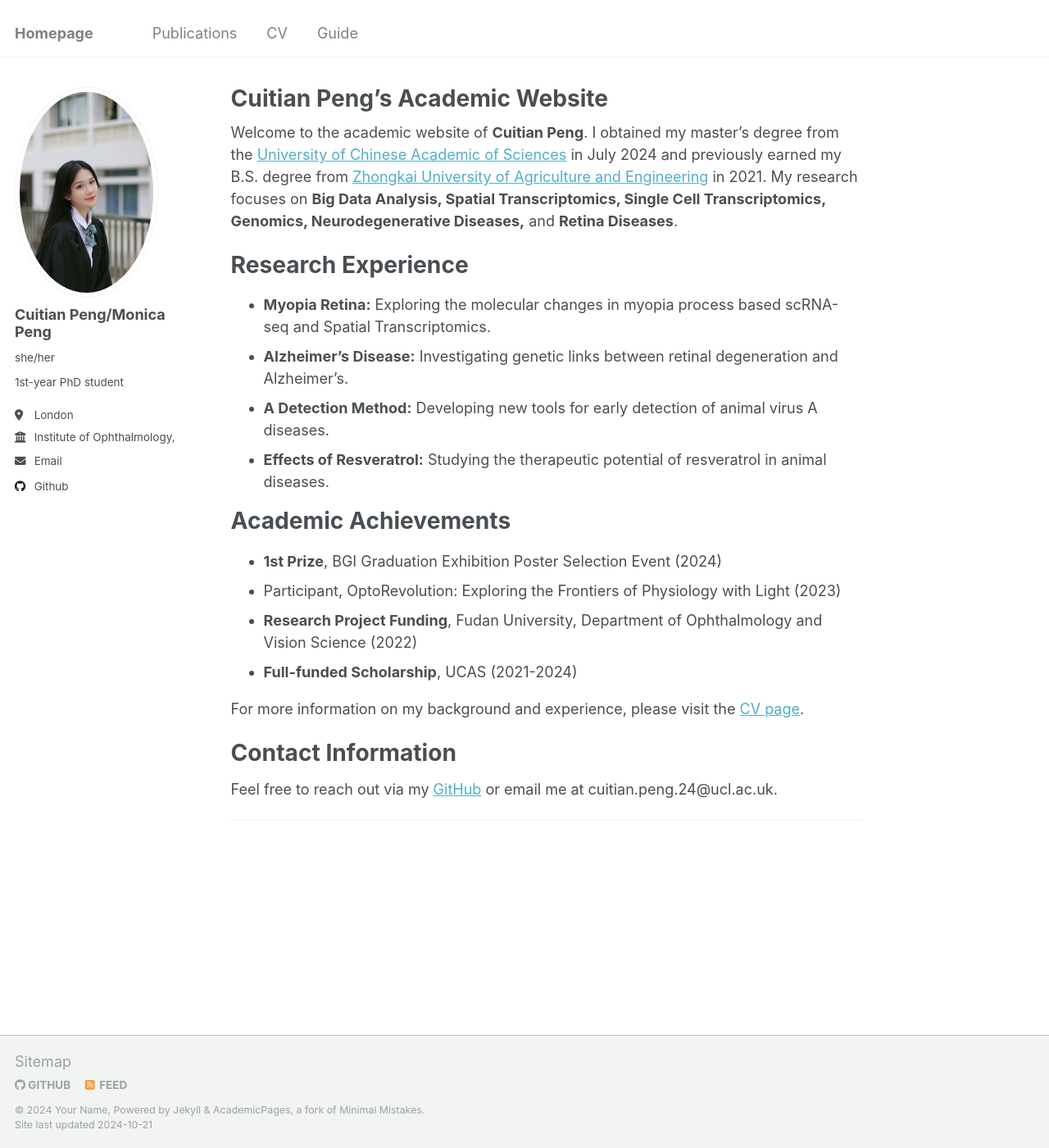
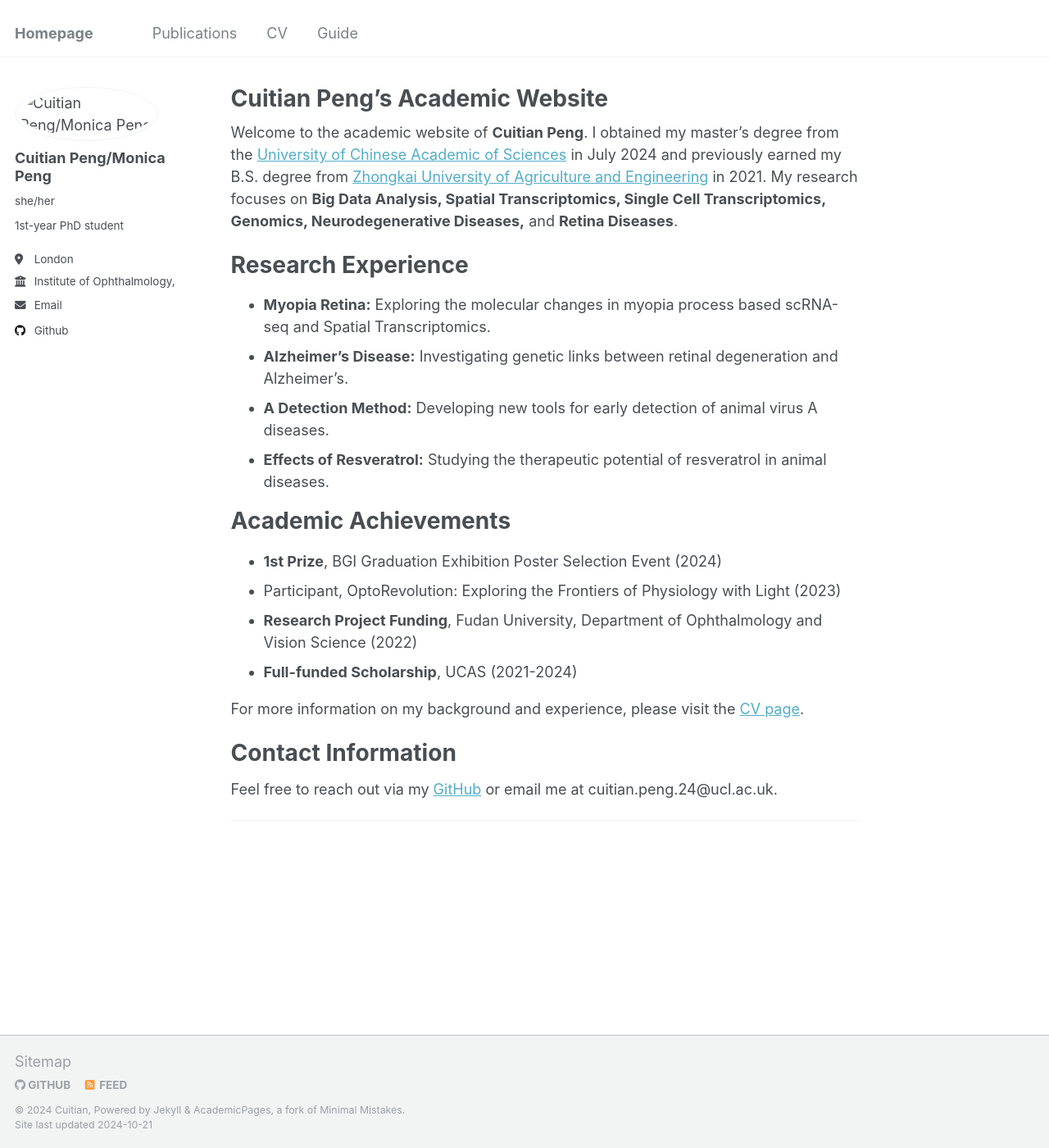
Before and after one commit to Monica0807/Monica24.ucl, a Jekyll site: the page built from _pages/about.md, in a window 1280 px wide and 1400 px high. Shown: the whole window at 82% size. Built offline with Jekyll 4.4.1, drawn with Linux system fonts in a browser that asks for light colours.

Commit message:
Update _config.yml

```diff
--- a/_config.yml
+++ b/_config.yml
@@ -10,18 +10,18 @@
 locale                   : "en-UK"
 title                    : "Homepage"
 title_separator          : "-"
-name                     : &name "Your Name"
-description              : &description "personal description"
+name                     : &name "Cuitian"
+description              : &description "1st year PhD student from UCL"
 url                      : "https://monica0807.github.io"
 baseurl                  : "" # the subpath of your site, e.g. "/blog"
-repository               : "https://github.com/Monica0807/Monica24.ucl"
+repository               : "Monica0807/Monica24.ucl"
 
 # Site Author - The following control what appear as part of the author content on the side bar.
 #               If a field is blank the icon and link will not appear, otherwise it will be shown.
 #               Additional customization can be done by editing /_includes/author-profile.html
 author:
   # Biographic information
-  avatar           : "../images/cuitianpeng.jpg"
+  avatar           : "images/cuitianpeng.png"
   name             : "Cuitian Peng/Monica Peng"
   pronouns         : "she/her"
   bio              : "1st-year PhD student "
```
